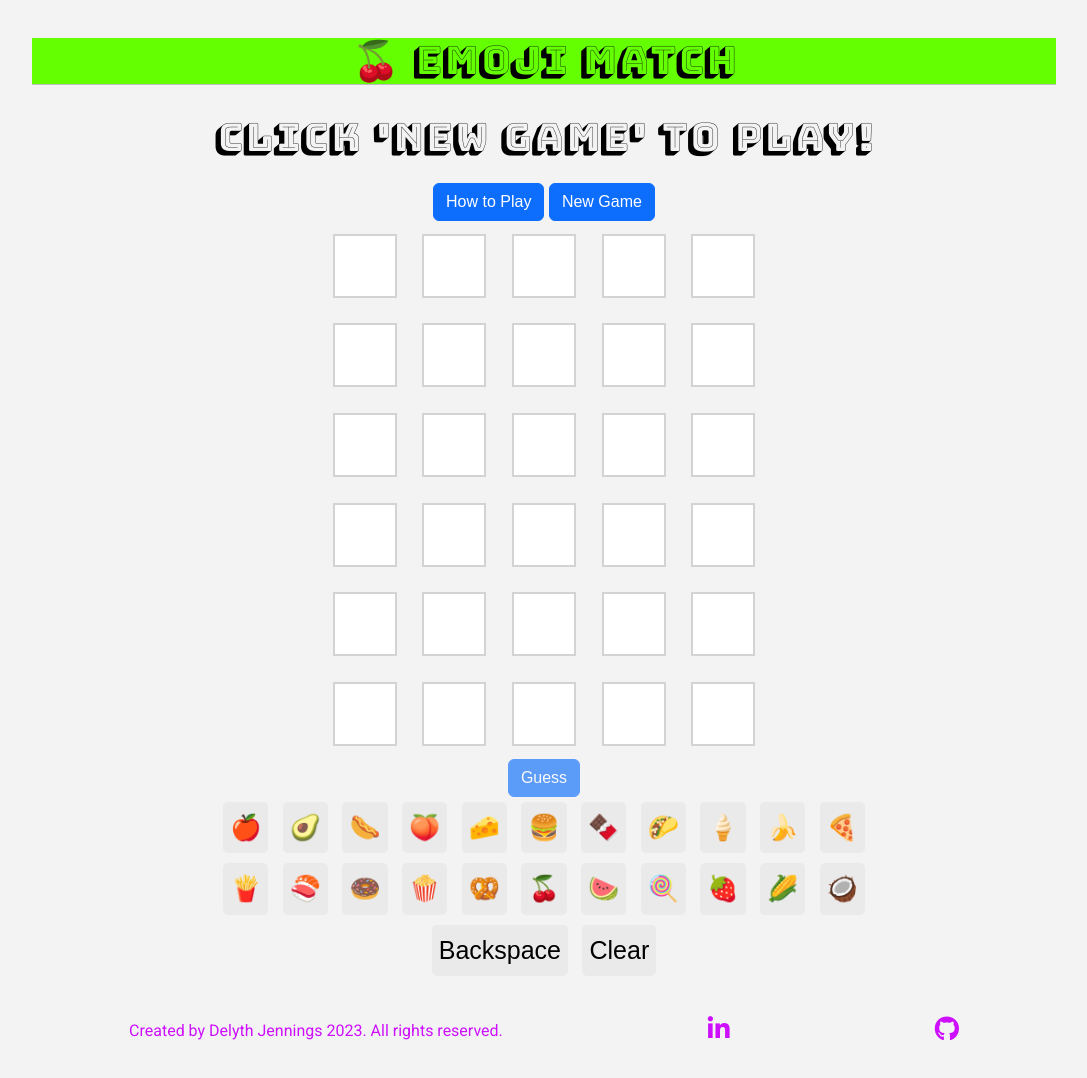
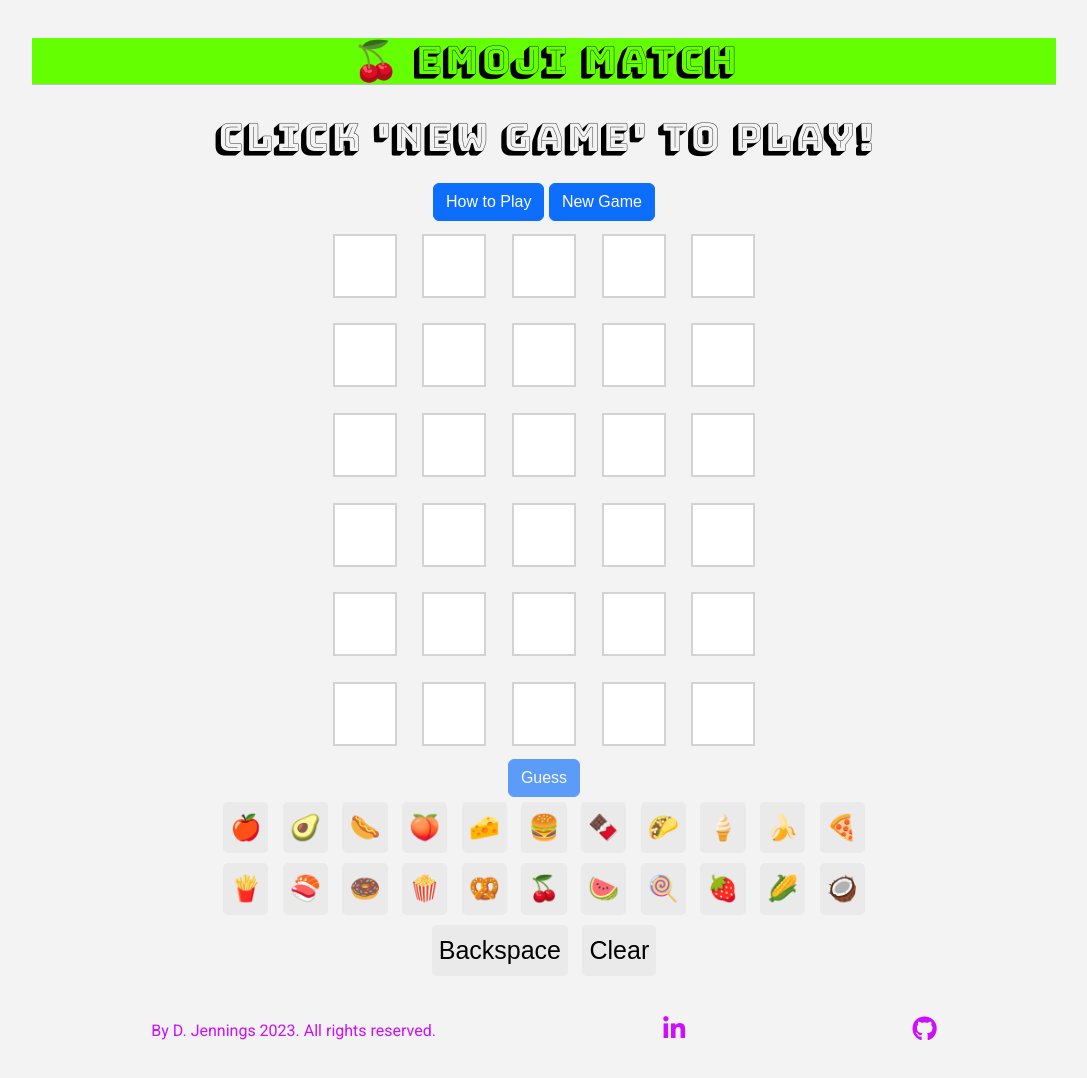
Before and after one commit to D3lyth/milestone_project2, a plain HTML site: page index.html in a window 1280 px wide. Shown: the whole page, without its empty margins (96-1183 px from the left). Drawn offline with nearby package versions, Linux system fonts and the light colour scheme; a web font is replaced by a local one.

Commit message:
Amend credits in footer

```diff
--- a/index.html
+++ b/index.html
@@ -136,7 +136,7 @@
     <footer id="socials">
       <ul class="social-networks">
         <li>
-          <p class="credits">Created by Delyth Jennings 2023. All rights reserved.</p>
+          <p class="credits">By D. Jennings 2023. All rights reserved.</p>
         </li>
         <li>
           <a href="https://www.linkedin.com/in/delyth-jennings-8b6692236/" target="_blank" rel="noopener"
```
